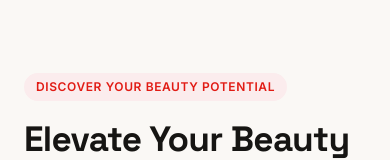
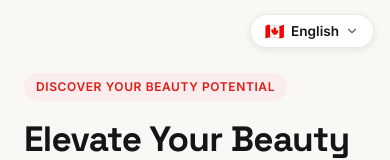
Before and after one commit to Dylfive/Ehe2, a Next.js app: page / in a window 390 px wide. Shown: the top 160 px of the page. Built offline with nearby package versions, Linux system fonts and the light colour scheme.

Commit message:
fix(mobile): pin language selector to top-right on mobile screens

```diff
--- a/src/app/globals.css
+++ b/src/app/globals.css
@@ -301,6 +301,26 @@ img {
 .header-lang-mobile {
   display: none;
   align-items: center;
+}
+
+/* Pinned mobile language selector in top right */
+.mobile-lang-pin {
+  display: none;
+}
+
+@media (max-width: 768px) {
+  .mobile-lang-pin {
+    display: block;
+    position: fixed;
+    top: 0.85rem;
+    right: 1rem;
+    z-index: 95;
+  }
+  .mobile-lang-pin button {
+    background: rgba(255, 255, 255, 0.92) !important;
+    backdrop-filter: blur(8px);
+    box-shadow: 0 2px 8px rgba(0, 0, 0, 0.08);
+  }
 }
 
 @media (max-width: 960px) {
--- a/src/components/ConditionalShell.tsx
+++ b/src/components/ConditionalShell.tsx
@@ -6,6 +6,7 @@ import Header from "@/components/Header";
 import Footer from "@/components/Footer";
 import CartDrawer from "@/components/CartDrawer";
 import MobileBottomNav from "@/components/MobileBottomNav";
+import LanguageSelector from "@/components/LanguageSelector";
 import { AuthProvider } from "@/context/AuthContext";
 import { ScheduleProvider } from "@/context/ScheduleContext";
 
@@ -28,6 +29,10 @@ export default function ConditionalShell({ children }: { children: React.ReactNo
       {/* We only wrap the schedule/auth context if needed, but since book page uses ScheduleContext to read availability, we need ScheduleProvider in the public shell too! */}
       <ScheduleProvider>
         <Header />
+        {/* Language selector pinned top-right on mobile (header is hidden ≤768px) */}
+        <div className="mobile-lang-pin">
+          <LanguageSelector />
+        </div>
         <CartDrawer />
         <main style={{ flex: 1 }}>{children}</main>
         <Footer />
```
